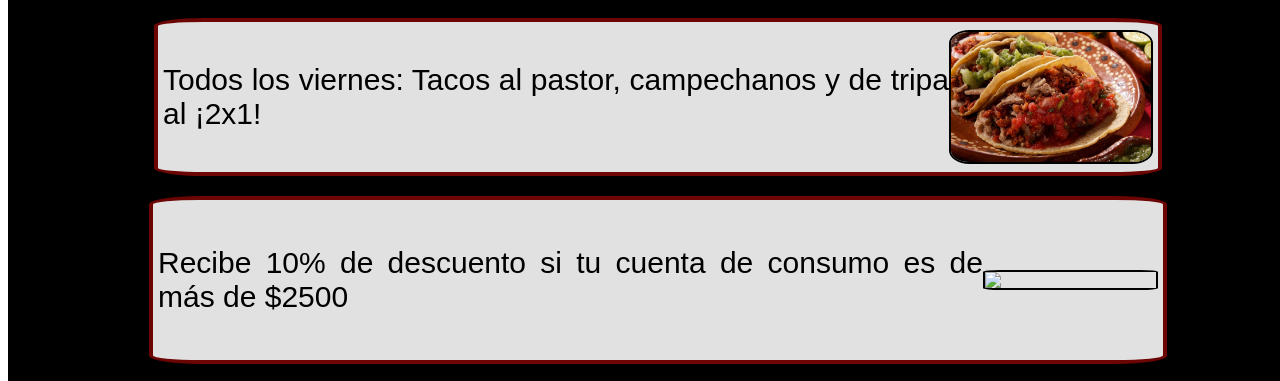
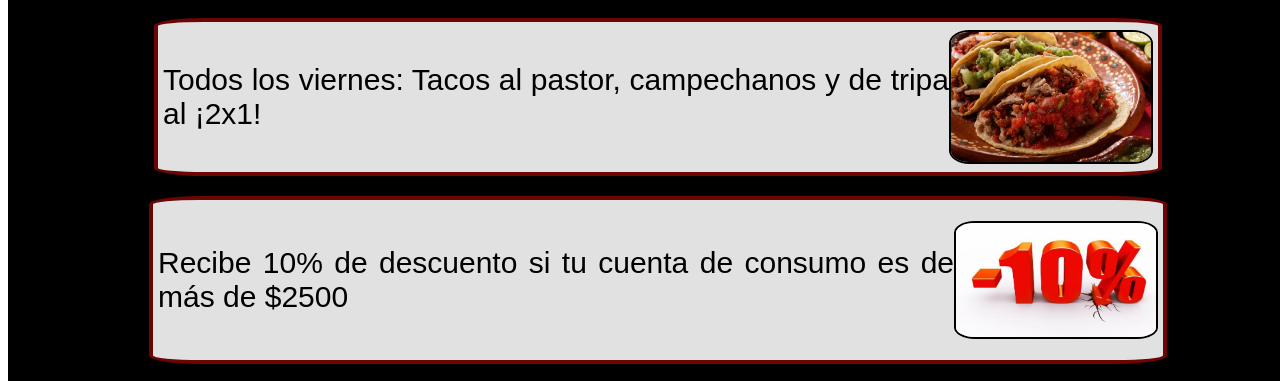
Before and after one commit to EDWARDPP/Proyecto_finalPW1, a plain HTML site: page Pagina Promociones y Noticias/promociones.html in a window 1280 px wide. Shown: the part 388-769 px from the top of the page. Drawn offline with Linux system fonts and the light colour scheme.

Commit message:
Update promociones.html

```diff
--- a/Pagina Promociones y Noticias/promociones.html
+++ b/Pagina Promociones y Noticias/promociones.html
@@ -30,7 +30,7 @@
         </div>
         <div id="prom2">
           <p class="prom2">Recibe 10% de descuento si tu cuenta de consumo es de más de $2500</p>
-          <img class="i2" src="img4/10%.jpg" width="200px" width="100px">
+          <img class="i2" src="img4/10.jpg" width="200px" width="100px">
         </div>
         <div id="prom3">
           <p class="prom3">Los lunes y miercoles, en la compra de cualquier corte, recibe
```
